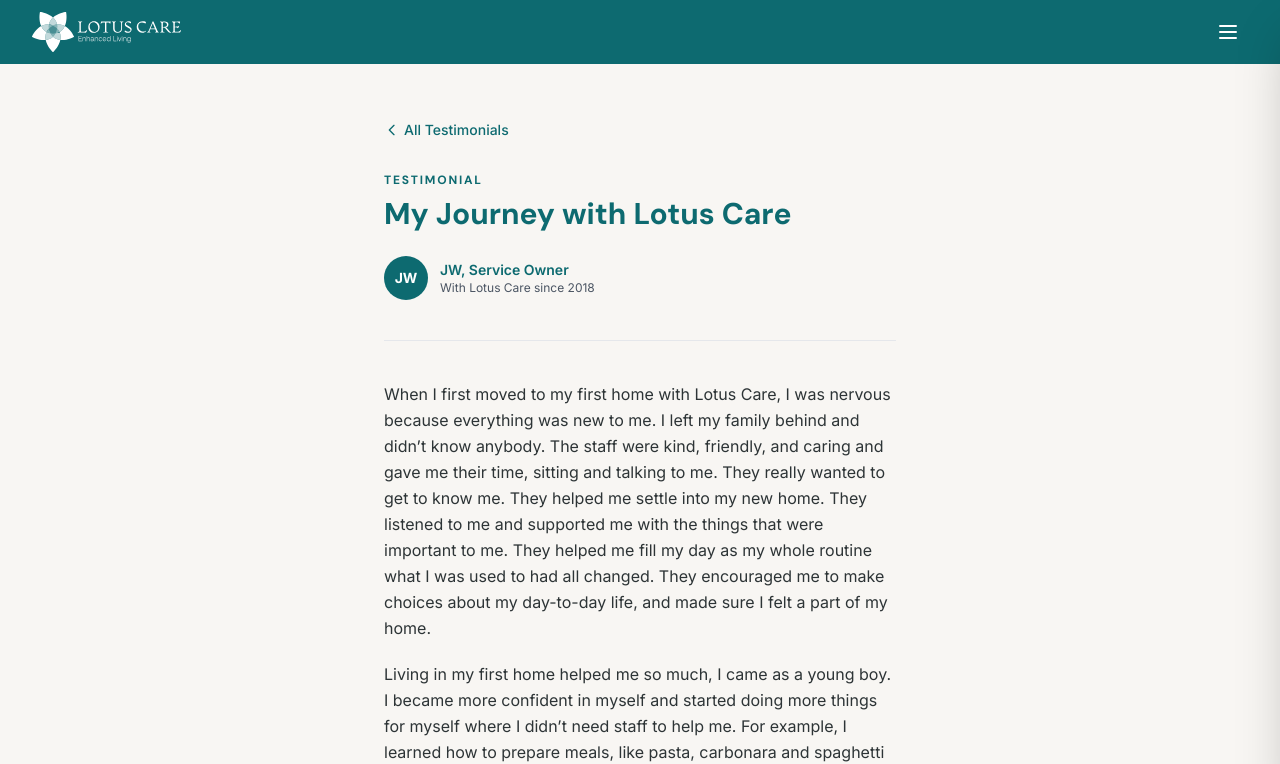
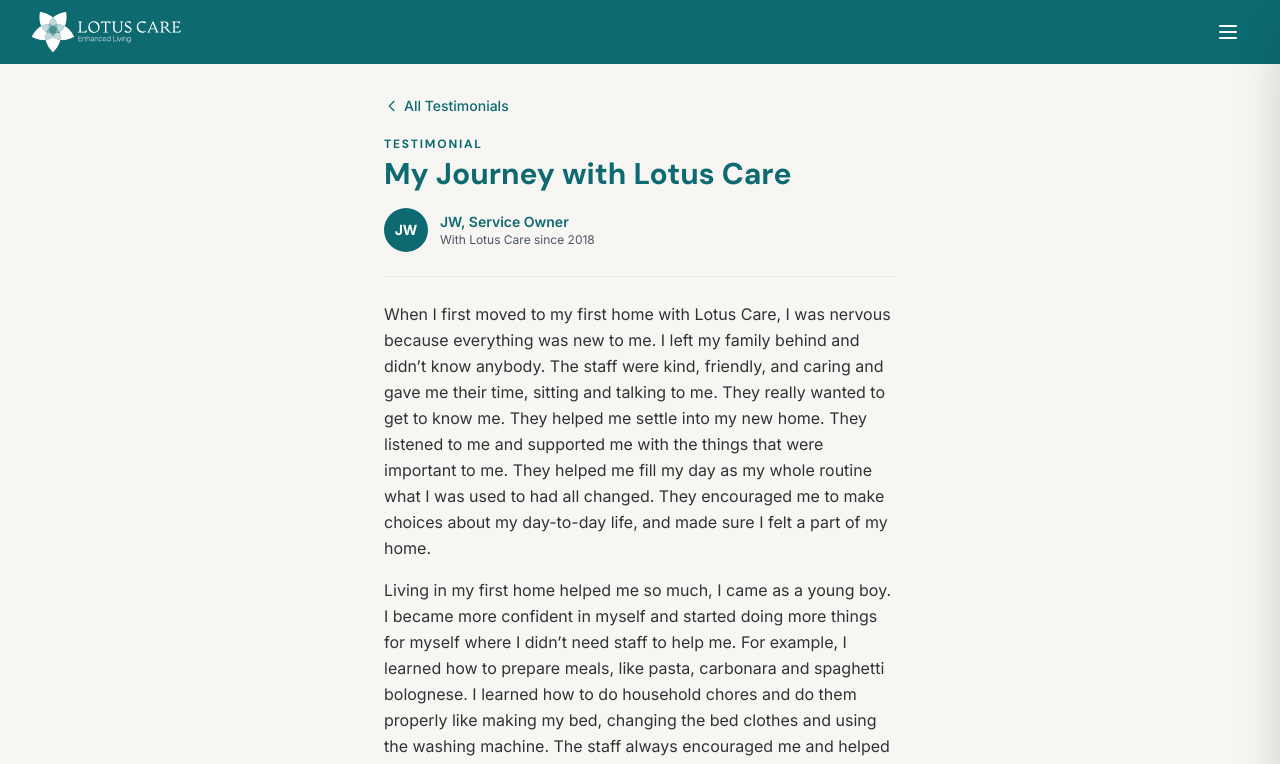
Before and after one commit to BrasonSolutions/lotus-care, a Next.js app: page /testimonials/jw in a window 1280 px wide. Shown: the top 764 px of the page. Built offline with nearby package versions, Linux system fonts and the light colour scheme.

Commit message:
style: tighten vertical spacing on the testimonial detail page

```diff
--- a/src/app/testimonials/[slug]/page.tsx
+++ b/src/app/testimonials/[slug]/page.tsx
@@ -34,11 +34,11 @@
   if (!testimonial) notFound();
 
   return (
-    <div className="py-10 sm:py-14">
+    <div className="py-6 sm:py-8">
       <Container width="reading">
         <Link
           href="/testimonials"
-          className="inline-flex items-center gap-1 text-sm font-medium text-primary-dark hover:text-teal-800 transition-colors focus-ring rounded mb-8"
+          className="inline-flex items-center gap-1 text-sm font-medium text-primary-dark hover:text-teal-800 transition-colors focus-ring rounded mb-5"
         >
           <svg className="w-4 h-4" fill="none" viewBox="0 0 24 24" stroke="currentColor" strokeWidth={2}>
             <path strokeLinecap="round" strokeLinejoin="round" d="M15 19l-7-7 7-7" />
@@ -50,11 +50,11 @@
           Testimonial
         </p>
         {testimonial.title && (
-          <h1 className="font-dm-sans font-bold text-2xl sm:text-3xl text-primary-dark mt-2">
+          <h1 className="font-dm-sans font-bold text-2xl sm:text-3xl text-primary-dark mt-1">
             {testimonial.title}
           </h1>
         )}
-        <figcaption className="flex items-center gap-3 mt-6">
+        <figcaption className="flex items-center gap-3 mt-4">
           <div className="w-11 h-11 rounded-full bg-primary-dark flex items-center justify-center text-white font-bold text-sm shrink-0">
             {testimonial.initials}
           </div>
@@ -67,7 +67,7 @@
           </div>
         </figcaption>
 
-        <div className="mt-10 pt-10 border-t border-gray-200 space-y-5">
+        <div className="mt-6 pt-6 border-t border-gray-200 space-y-4">
           {testimonial.body?.length ? (
             testimonial.body.map((paragraph) => (
               <p key={paragraph} className="text-foreground leading-relaxed">
```
